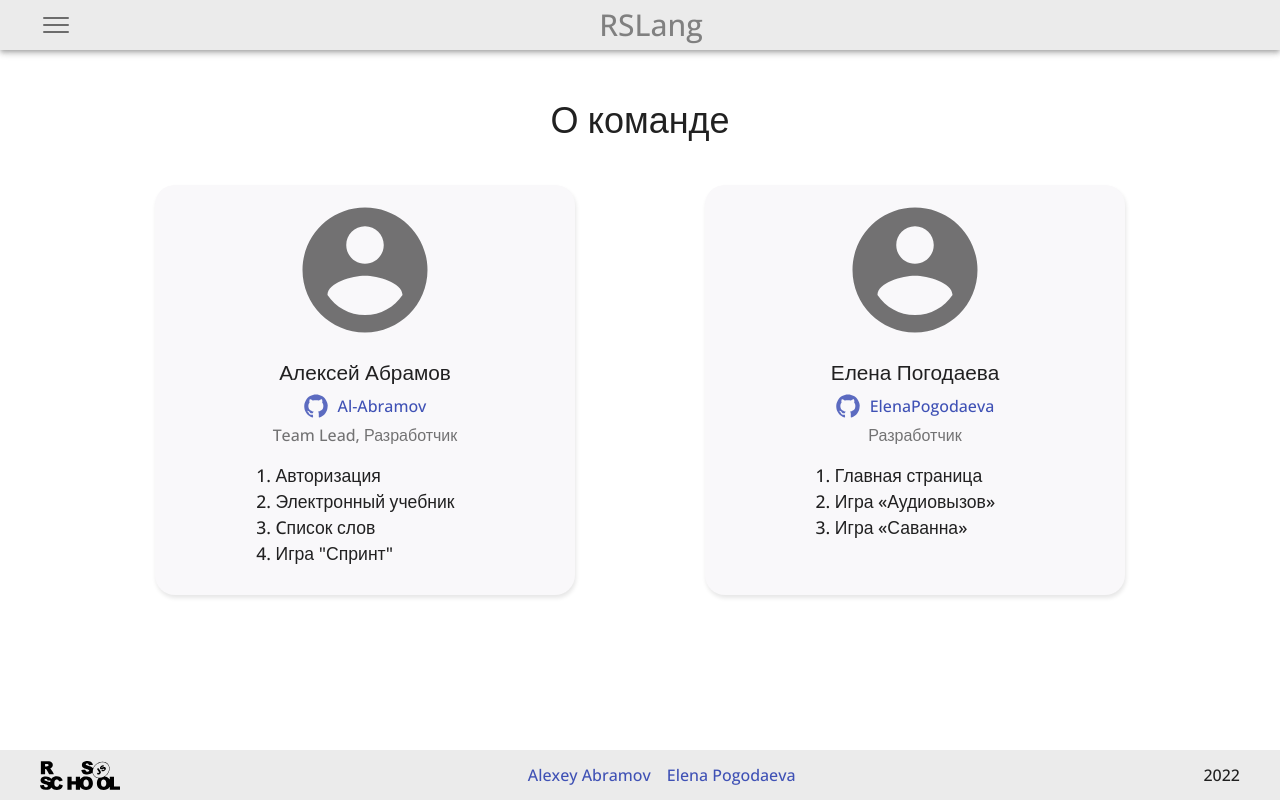
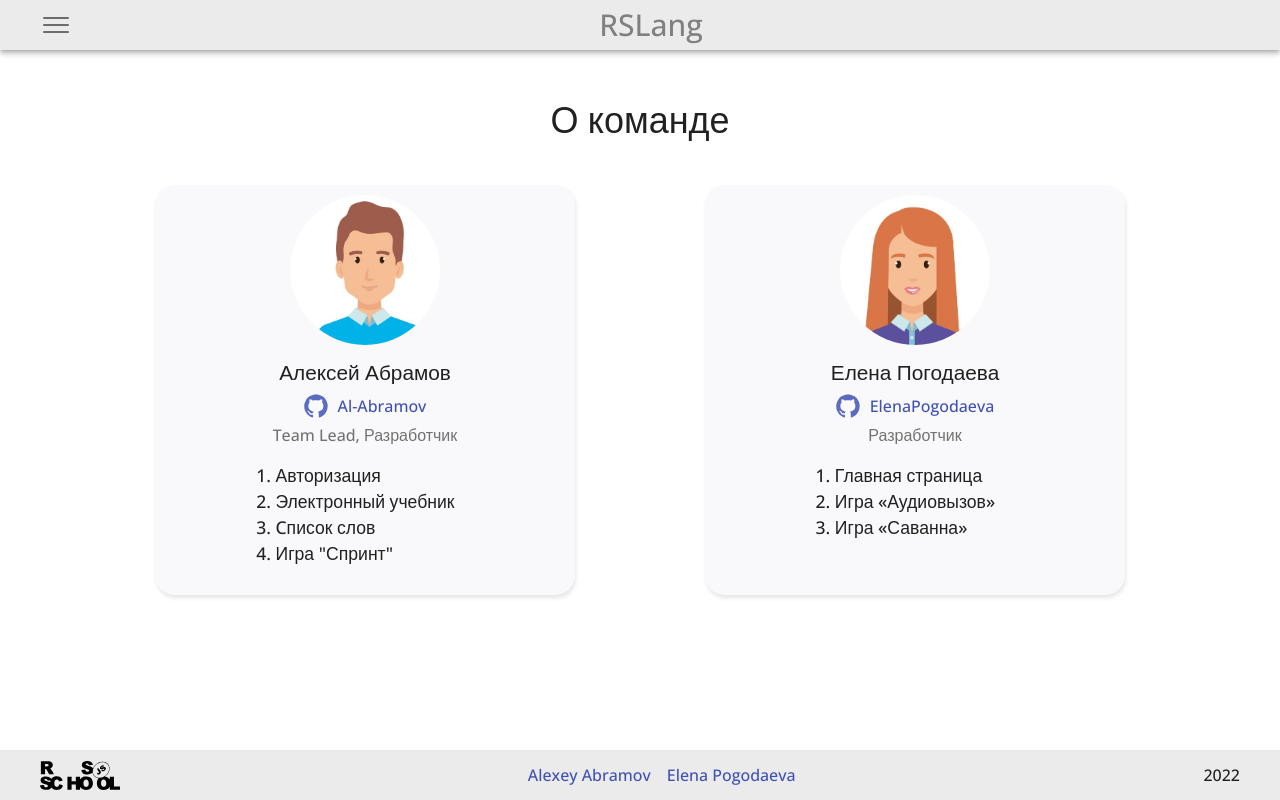
Before and after one commit to ElenaPogodaeva/rslang, a React app: page /team in a window 1280 px wide. Built offline with nearby package versions, Linux system fonts and the light colour scheme.

Commit message:
feat: update team page

```diff
--- a/src/components/Header/Navigation.tsx
+++ b/src/components/Header/Navigation.tsx
@@ -178,7 +178,7 @@ export const Navigation = () => {
 
   const auth = useAuth();
   const navigate = useNavigate();
-  console.log(auth);
+
   const logOut = () => {
    dispatch(removeUser());
    navigate('/');
--- a/src/pages/home/home.tsx
+++ b/src/pages/home/home.tsx
@@ -14,7 +14,7 @@ const HomePage = () => {
 
  const auth = useAuth();
  const navigate = useNavigate();
- console.log(auth);
+
  const logOut = () => {
   dispatch(removeUser());
   navigate('/');
@@ -51,7 +51,7 @@ const HomePage = () => {
                 <div className={`${style.cardImg} ${style.cardImg1}`}></div>
                 <span className={style.cardTitle}>Учебник</span>
                 <p className={style.cardText}>
-                  Более 3500 тысяч слов для изучения, разбитых на разделы по уровню подготовки с удобной навигацией.
+                  Более 3500 тысяч слов для изучения, разбитых на разделы по уровню Вашей подготовки с удобной навигацией
                 </p>
               </div>
               <div className={style.card}>
--- a/src/pages/team/team.scss
+++ b/src/pages/team/team.scss
@@ -51,9 +51,15 @@
   background-position: center center;
   background-repeat: no-repeat;
   background-color: transparent;
-  background-size: contain;
+  background-size: cover;
   margin-bottom: 15px;
-  background-image: url(../../assets/svg/avatar.svg);
+  border-radius: 50%;
+}
+.teamImg1 {
+  background-image: url(../../assets/avatar1.jpg);
+}
+.teamImg2 {
+  background-image: url(../../assets/avatar2.jpg);
 }
 .teamTitle {
   font-size: 1.3rem;
--- a/src/pages/team/team.tsx
+++ b/src/pages/team/team.tsx
@@ -12,27 +12,27 @@ const TeamPage = () => {
                 <span className={style.teamTitle}>Алексей Абрамов</span>
                 <a className={style.github} href="https://github.com/Al-Abramov" target="_blank">Al-Abramov</a>
                 <p className={style.teamSubtitle}>Team Lead, Разработчик</p>
-                <p className={style.teamText}>
-                  <ol>
+
+                  <ol className={style.teamText}>
                     <li>Авторизация</li>
                     <li>Электронный учебник</li>
                     <li>Cписок слов</li>
                     <li>Игра "Спринт"</li>
                   </ol>
-                </p>
+
               </div>
               <div className={style.teamCard}>
                 <div className={`${style.teamImg} ${style.teamImg2}`}></div>
                 <span className={style.teamTitle}>Елена Погодаева</span>
                 <a className={style.github} href="https://github.com/ElenaPogodaeva" target="_blank">ElenaPogodaeva</a>
                 <p className={style.teamSubtitle}>Разработчик</p>
-                <p className={style.teamText}>
-                  <ol>
+
+                  <ol className={style.teamText}>
                     <li>Главная страница</li>
                     <li>Игра «Аудиовызов»</li>
                     <li>Игра «Саванна»</li>
                   </ol>
-                </p>
+
               </div>
             </div>
           </div>
```
Also changed, not shown: src/assets/avatar1.jpg (added), src/assets/avatar2.jpg (added).
